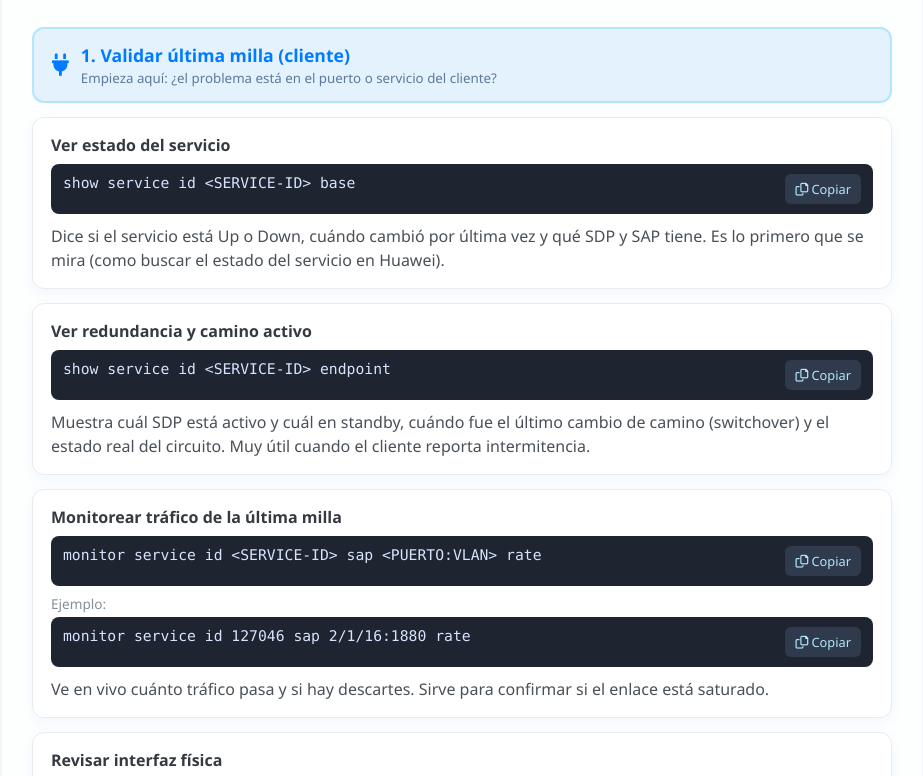
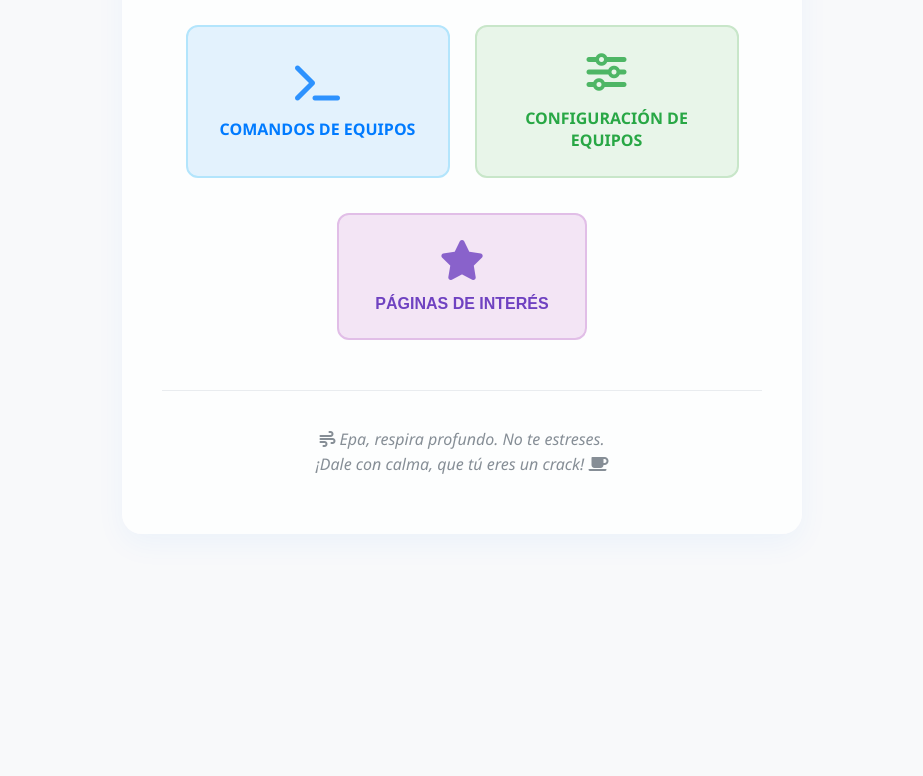
Before and after one commit to comandosdodo/Comandosdos, a plain HTML site: page index.html in a window 1280 px wide. Shown: the part 198-974 px from the top of the page, without its empty margins (178-1101 px from the left). After the commit the page ends 800 px from the top, so only its background shows below. Drawn offline with Linux system fonts and the light colour scheme.

Commit message:
Update index.html

```diff
--- a/index.html
+++ b/index.html
@@ -3,283 +3,218 @@
 <head>
     <meta charset="UTF-8">
     <meta name="viewport" content="width=device-width, initial-scale=1.0">
-    <title>Comandos de Equipos </title>
+    <title>Panel de Control Networking - Serena</title>
     <link rel="stylesheet" href="https://cdnjs.cloudflare.com/ajax/libs/font-awesome/6.0.0/css/all.min.css">
     <style>
-        /* --- Base --- */
+        /* --- 1. Base y Fondo --- */
         body {
             font-family: 'Segoe UI', Roboto, Helvetica, Arial, sans-serif;
             background: #f8f9fa;
             color: #495057;
+            min-height: 100vh;
+            display: flex;
+            justify-content: center;
+            align-items: center;
             margin: 0;
-            padding: 30px 15px;
         }
         .container {
-            max-width: 860px;
-            margin: 0 auto;
-            padding: 30px;
+            text-align: center;
+            padding: 40px;
             background: rgba(255, 255, 255, 0.8);
             border-radius: 20px;
             box-shadow: 0 10px 30px rgba(0, 123, 255, 0.05);
+            max-width: 600px;
         }
-        .btn-volver {
-            display: inline-flex;
-            align-items: center;
-            gap: 8px;
-            margin-bottom: 20px;
-            padding: 10px 16px;
+
+        h1 {
+            margin-bottom: 50px;
+            color: #007bff;
+            text-transform: uppercase;
+            letter-spacing: 3px;
+            font-weight: 300;
+            font-size: 2rem;
+        }
+
+        /* --- 3. Botones y Menú --- */
+        .menu-buttons {
+            display: flex;
+            flex-wrap: wrap; /* Permite que los botones bajen si no caben */
+            gap: 25px;
+            justify-content: center;
+        }
+
+        .btn-menu {
+            padding: 25px 20px;
+            font-size: 1rem;
+            font-weight: 600;
             color: #007bff;
             background: #e3f2fd;
             border: 2px solid #b3e5fc;
+            border-radius: 12px;
+            cursor: pointer;
+            text-decoration: none;
+            transition: all 0.4s ease;
+            width: 220px;
+            display: flex;
+            flex-direction: column;
+            align-items: center;
+            justify-content: center;
+            gap: 15px;
+        }
+
+        /* Estilo especial para el tercer botón (centrado abajo) */
+        .btn-interes {
+            width: 250px;
+            margin-top: 10px;
+            color: #6f42c1; /* Color púrpura suave */
+            background: #f3e5f5;
+            border-color: #e1bee7;
+        }
+
+        .btn-menu i { font-size: 2.5rem; opacity: 0.8; }
+
+        .btn-menu:hover {
+            background: #ffffff;
+            border-color: #007bff;
+            box-shadow: 0 8px 25px rgba(0, 123, 255, 0.15);
+            transform: translateY(-8px);
+        }
+
+        .btn-config { color: #28a745; background: #e8f5e9; border-color: #c8e6c9; }
+        .btn-config:hover { border-color: #28a745; box-shadow: 0 8px 25px rgba(40, 167, 69, 0.15); }
+
+        .btn-interes:hover { border-color: #6f42c1; box-shadow: 0 8px 25px rgba(111, 66, 193, 0.15); }
+
+        /* --- 4. Ventana Modal (Links de Interés) --- */
+        .modal {
+            display: none;
+            position: fixed;
+            z-index: 1000;
+            left: 0; top: 0;
+            width: 100%; height: 100%;
+            background-color: rgba(0,0,0,0.4);
+            backdrop-filter: blur(5px);
+        }
+
+        .modal-content {
+            background-color: white;
+            margin: 10% auto;
+            padding: 30px;
+            border-radius: 20px;
+            width: 80%;
+            max-width: 400px;
+            text-align: left;
+            box-shadow: 0 5px 30px rgba(0,0,0,0.2);
+            animation: slideDown 0.4s ease;
+        }
+
+        @keyframes slideDown {
+            from { transform: translateY(-50px); opacity: 0; }
+            to { transform: translateY(0); opacity: 1; }
+        }
+
+        .modal-header {
+            display: flex;
+            justify-content: space-between;
+            align-items: center;
+            border-bottom: 1px solid #eee;
+            padding-bottom: 15px;
+            margin-bottom: 20px;
+        }
+
+        .close-modal { font-size: 28px; cursor: pointer; color: #aaa; }
+        .close-modal:hover { color: #000; }
+
+        .links-list { list-style: none; padding: 0; }
+        .links-list li { margin-bottom: 15px; }
+        .links-list a {
+            display: flex;
+            align-items: center;
+            gap: 15px;
+            text-decoration: none;
+            color: #495057;
+            font-weight: 500;
+            padding: 12px;
             border-radius: 10px;
-            text-decoration: none;
-            font-weight: 600;
-            transition: all 0.3s ease;
+            background: #f8f9fa;
+            transition: 0.3s;
         }
-        .btn-volver:hover { background: #fff; border-color: #007bff; }
+        .links-list a:hover {
+            background: #e3f2fd;
+            color: #007bff;
+            transform: translateX(10px);
+        }
 
-        /* --- Sección Nokia --- */
-        .nk-wrap { text-align: left; }
-        .nk-wrap h2.nk-title {
-            text-align: center; color: #007bff; font-weight: 300;
-            letter-spacing: 3px; text-transform: uppercase; font-size: 1.8rem; margin: 0 0 8px;
-        }
-        .nk-sub { text-align: center; color: #868e96; margin: 0 0 30px; }
-
-        .nk-group { margin-bottom: 30px; }
-        .nk-group-head {
-            display: flex; align-items: center; gap: 12px;
-            padding: 14px 18px; border-radius: 12px;
-            background: #e3f2fd; border: 2px solid #b3e5fc; color: #007bff;
-        }
-        .nk-group-head i { font-size: 1.4rem; }
-        .nk-group-head h3 { margin: 0; font-size: 1.1rem; }
-        .nk-group-head small { display: block; font-weight: 400; color: #5c7a99; margin-top: 2px; }
-
-        .nk-item {
-            margin-top: 14px; padding: 16px 18px; background: #fff;
-            border: 1px solid #e9ecef; border-radius: 12px;
-            box-shadow: 0 4px 14px rgba(0, 123, 255, 0.05);
-        }
-        .nk-item h4 { margin: 0 0 8px; font-size: 1rem; color: #343a40; }
-        .nk-item p { margin: 10px 0 0; line-height: 1.5; }
-
-        .nk-code-label { margin: 8px 0 4px; font-size: 0.85rem; color: #868e96; }
-        .nk-code {
-            display: flex; align-items: flex-start; justify-content: space-between; gap: 10px;
-            background: #1e2530; color: #d6e4ff; border-radius: 8px; padding: 10px 12px;
-            font-family: Consolas, 'Courier New', monospace; font-size: 0.92rem;
-        }
-        .nk-code pre { margin: 0; white-space: pre-wrap; word-break: break-word; font: inherit; }
-        .nk-copy {
-            flex-shrink: 0; border: none; border-radius: 6px; cursor: pointer;
-            background: #2f3b4c; color: #b3e5fc; padding: 6px 10px; font-size: 0.8rem;
-            font-family: 'Segoe UI', Roboto, Arial, sans-serif; transition: background 0.2s;
-        }
-        .nk-copy:hover { background: #3d4d63; }
-        .nk-copy:focus-visible { outline: 2px solid #b3e5fc; outline-offset: 2px; }
-        .nk-copy.ok { background: #28a745; color: #fff; }
-
-        .nk-check { border-color: #c8e6c9; }
-        .nk-check .nk-group-head { background: #e8f5e9; border-color: #c8e6c9; color: #28a745; }
-        .nk-check .nk-group-head small { color: #5f8f69; }
-        .nk-result { margin: 12px 0 0; padding-left: 20px; line-height: 1.7; }
-
-        @media (max-width: 480px) {
-            .container { padding: 20px 14px; }
-            .nk-wrap h2.nk-title { font-size: 1.4rem; letter-spacing: 2px; }
+        /* --- 5. Footer --- */
+        .footer-mensaje {
+            margin-top: 50px;
+            font-style: italic;
+            color: #868e96;
+            font-size: 1rem;
+            line-height: 1.6;
+            border-top: 1px solid #e9ecef;
+            padding-top: 20px;
         }
     </style>
 </head>
 <body>
 
     <div class="container">
-        <a href="index.html" class="btn-volver"><i class="fa-solid fa-arrow-left"></i> Volver al inicio</a>
+        <h1><i class="fa-solid fa-cloud-sun"></i> QUÉ HAREMOS HOY...</h1>
 
-        <!-- ===================== SECCIÓN NOKIA ===================== -->
-        <section class="nk-wrap" aria-labelledby="nk-title">
-            <h2 class="nk-title" id="nk-title"><i class="fa-solid fa-network-wired" aria-hidden="true"></i> Nokia</h2>
-            <p class="nk-sub">Comandos para diagnosticar un ticket, en orden de uso. Toca "Copiar" para llevarte el comando.</p>
-            <div id="nk-root"></div>
-        </section>
-        <!-- ===================== FIN SECCIÓN NOKIA ===================== -->
+        <div class="menu-buttons">
+            <a href="comandos.html" class="btn-menu">
+                <i class="fa-solid fa-terminal"></i> <span>COMANDOS DE EQUIPOS</span>
+            </a>
+
+            <a href="configuracion.html" class="btn-menu btn-config">
+                <i class="fa-solid fa-sliders"></i> <span>CONFIGURACIÓN DE EQUIPOS</span>
+            </a>
+
+            <button class="btn-menu btn-interes" onclick="openModal()">
+                <i class="fa-solid fa-star"></i> <span>PÁGINAS DE INTERÉS</span>
+            </button>
+        </div>
+
+        <div class="footer-mensaje">
+            <p>
+                <i class="fa-solid fa-wind"></i> Epa, respira profundo. No te estreses. <br>
+                ¡Dale con calma, que tú eres un crack! <i class="fa-solid fa-coffee"></i>
+            </p>
+        </div>
+    </div>
+
+    <div id="linksModal" class="modal">
+        <div class="modal-content">
+            <div class="modal-header">
+                <h2 style="margin:0; color:#6f42c1; font-size: 1.2rem;">Páginas de Interés</h2>
+                <span class="close-modal" onclick="closeModal()">&times;</span>
+            </div>
+            <ul class="links-list">
+                <li><a href="https://www.deepl.com/es/translator" target="_blank"><i class="fa-solid fa-language"></i> Traductor DeepL</a></li>
+                <li><a href="https://macvendors.com/" target="_blank"><i class="fa-solid fa-search"></i> Ver MAC Vendor</a></li>
+                <li><a href="https://mxtoolbox.com/blacklists.aspx" target="_blank"><i class="fa-solid fa-user-slash"></i> Lista Negra (Blacklist)</a></li>
+                <li><a href="https://n1ufiherramientas.github.io/ufiherramientas/" target="_blank"><i class="fa-solid fa-table"></i> Tablas y Scripts</a></li>
+                <li><a href="https://www.abuseipdb.com/" target="_blank"><i class="fa-solid fa-shield-halved"></i> AbuseIPDB</a></li>
+                <li><a href="https://ufinetlatam.sharepoint.com/sites/PlanificacindeRed315/SitePages/Wiki.aspx" target="_blank"><i class="fa-solid fa-book"></i> Wiki Configuración de Equipos</a></li>
+            </ul>
+        </div>
     </div>
 
     <script>
-    (function () {
-        // Para agregar un comando nuevo: copia un bloque { t: "...", d: "...", c: [...] } dentro de "items".
-        // En "c": { c: "comando" } y opcionalmente l: "Ejemplo:" u "o" como etiqueta.
-        var DATA = [
-            {
-                icon: "fa-plug",
-                title: "1. Validar última milla (cliente)",
-                sub: "Empieza aquí: ¿el problema está en el puerto o servicio del cliente?",
-                items: [
-                    { t: "Ver estado del servicio",
-                      c: [{ c: "show service id <SERVICE-ID> base" }],
-                      d: "Dice si el servicio está Up o Down, cuándo cambió por última vez y qué SDP y SAP tiene. Es lo primero que se mira (como buscar el estado del servicio en Huawei)." },
-                    { t: "Ver redundancia y camino activo",
-                      c: [{ c: "show service id <SERVICE-ID> endpoint" }],
-                      d: "Muestra cuál SDP está activo y cuál en standby, cuándo fue el último cambio de camino (switchover) y el estado real del circuito. Muy útil cuando el cliente reporta intermitencia." },
-                    { t: "Monitorear tráfico de la última milla",
-                      c: [{ c: "monitor service id <SERVICE-ID> sap <PUERTO:VLAN> rate" },
-                          { l: "Ejemplo:", c: "monitor service id 127046 sap 2/1/16:1880 rate" }],
-                      d: "Ve en vivo cuánto tráfico pasa y si hay descartes. Sirve para confirmar si el enlace está saturado." },
-                    { t: "Revisar interfaz física",
-                      c: [{ c: "show port 1/1/1 detail" }, { l: "o", c: "show port 1/1/1" }],
-                      d: "Estado físico, velocidad y contadores de errores: CRC, LOS y flaps. Parecido a un display interface en Huawei." },
-                    { t: "Buscar caídas del puerto",
-                      c: [{ c: "show log log-id 99 subject 1/1/1" }],
-                      d: "Lista los eventos del puerto en el log, así ves cuándo cayó y cuándo volvió." }
-                ]
-            },
-            {
-                icon: "fa-route",
-                title: "2. Validar MPLS",
-                sub: "Úsalos cuando sospechas del transporte y no de la última milla.",
-                items: [
-                    { t: "Ver sesiones LDP",
-                      c: [{ c: 'show router "Base" ldp session' }],
-                      d: "Todas las sesiones deben estar Up. Si alguna está caída, ahí hay un problema de transporte." },
-                    { t: "Ver labels aprendidos",
-                      c: [{ c: "show router ldp bindings active" }, { l: "o", c: "show router ldp bindings" }],
-                      d: "Confirma que los equipos están intercambiando labels (las etiquetas MPLS)." },
-                    { t: "Ver LSP",
-                      c: [{ c: 'show router "Base" mpls lsp' }],
-                      d: "Verifica que los túneles LSP estén operativos." },
-                    { t: "Ver LSP de tránsito",
-                      c: [{ c: 'show router "Base" mpls lsp transit' }],
-                      d: "Te dice si este nodo es parte del camino de un túnel (nodo intermedio)." },
-                    { t: "Ver detalle de un LSP",
-                      c: [{ c: 'show router mpls lsp "<NOMBRE_LSP>" path detail' }],
-                      d: "Muestra la ruta que sigue, los saltos, el estado y los labels del túnel." },
-                    { t: "Ver vecinos RSVP",
-                      c: [{ c: "show router rsvp neighbor" }],
-                      d: "Valida los vecinos RSVP, que son la base de la ingeniería de tráfico (TE)." }
-                ]
-            },
-            {
-                icon: "fa-satellite-dish",
-                title: "3. Pruebas end-to-end MPLS",
-                sub: "Las más útiles al escalar un caso.",
-                items: [
-                    { t: "Ping al LSP",
-                      c: [{ c: 'oam lsp-ping "<NOMBRE_LSP>"' },
-                          { l: "Ejemplo:", c: "oam lsp-ping rsvp-te lsp-name TO_CLRMLCOBOSRTCREG01" }],
-                      d: "Comprueba que hay continuidad MPLS de punta a punta por ese túnel." },
-                    { t: "Trace del LSP",
-                      c: [{ c: 'oam lsp-trace "<NOMBRE_LSP>"' },
-                          { l: "o", c: "oam lsp-trace rsvp-te lsp-name TO_CLRMLCOBOSRTCREG01" }],
-                      d: "Es como un traceroute pero sobre MPLS: muestra salto a salto dónde se corta el túnel." }
-                ]
-            },
-            {
-                icon: "fa-link",
-                title: "4. Validar pseudowire (Epipe)",
-                sub: "Si el servicio es L2VPN.",
-                items: [
-                    { t: "Ver detalles del PW",
-                      c: [{ c: "show router ldp bindings services service-id <ID> detail" }],
-                      d: "Muestra VC-ID local y remoto, MTU local y remota, peer remoto y control-word. Probablemente el comando más importante de un Epipe: si algo no coincide entre ambos lados, se ve aquí." }
-                ]
-            }
-        ];
-
-        var CHECKLIST = [
-            "show service id <ID> base",
-            "show service id <ID> endpoint",
-            "show port X/X/X detail",
-            'show router "Base" ldp session',
-            'show router "Base" mpls lsp',
-            "show router ldp bindings services service-id <ID> detail",
-            "oam lsp-ping <LSP>",
-            "show log log-id 99 subject X/X/X"
-        ];
-
-        var RESULTS = [
-            "Última milla (SAP/puerto)",
-            "Pseudowire (Epipe)",
-            "SDP",
-            "MPLS/LDP",
-            "RSVP/LSP",
-            "Transporte óptico aguas abajo"
-        ];
-
-        function el(tag, cls, text) {
-            var e = document.createElement(tag);
-            if (cls) e.className = cls;
-            if (text) e.textContent = text;
-            return e;
+        function openModal() {
+            document.getElementById("linksModal").style.display = "block";
         }
 
-        function codeBox(text) {
-            var box = el("div", "nk-code");
-            var pre = el("pre", null, text);
-            var btn = el("button", "nk-copy");
-            btn.type = "button";
-            btn.innerHTML = '<i class="fa-regular fa-copy" aria-hidden="true"></i> Copiar';
-            btn.addEventListener("click", function () {
-                function done() {
-                    btn.classList.add("ok");
-                    btn.textContent = "Copiado";
-                    setTimeout(function () {
-                        btn.classList.remove("ok");
-                        btn.innerHTML = '<i class="fa-regular fa-copy" aria-hidden="true"></i> Copiar';
-                    }, 1500);
-                }
-                if (navigator.clipboard && navigator.clipboard.writeText) {
-                    navigator.clipboard.writeText(text).then(done);
-                } else {
-                    var ta = el("textarea"); ta.value = text; document.body.appendChild(ta);
-                    ta.select(); document.execCommand("copy"); ta.remove(); done();
-                }
-            });
-            box.appendChild(pre);
-            box.appendChild(btn);
-            return box;
+        function closeModal() {
+            document.getElementById("linksModal").style.display = "none";
         }
 
-        function groupHead(icon, title, sub) {
-            var h = el("div", "nk-group-head");
-            var i = el("i", "fa-solid " + icon); i.setAttribute("aria-hidden", "true");
-            var wrap = el("div");
-            wrap.appendChild(el("h3", null, title));
-            wrap.appendChild(el("small", null, sub));
-            h.appendChild(i); h.appendChild(wrap);
-            return h;
+        // Cerrar si hace clic fuera de la cajita blanca
+        window.onclick = function(event) {
+            let modal = document.getElementById("linksModal");
+            if (event.target == modal) {
+                modal.style.display = "none";
+            }
         }
-
-        var root = document.getElementById("nk-root");
-
-        DATA.forEach(function (g) {
-            var group = el("div", "nk-group");
-            group.appendChild(groupHead(g.icon, g.title, g.sub));
-            g.items.forEach(function (it) {
-                var card = el("div", "nk-item");
-                card.appendChild(el("h4", null, it.t));
-                it.c.forEach(function (cmd) {
-                    if (cmd.l) card.appendChild(el("div", "nk-code-label", cmd.l));
-                    card.appendChild(codeBox(cmd.c));
-                });
-                card.appendChild(el("p", null, it.d));
-                group.appendChild(card);
-            });
-            root.appendChild(group);
-        });
-
-        // 5. Checklist rápida
-        var chk = el("div", "nk-group nk-check");
-        chk.appendChild(groupHead("fa-list-check", "5. Checklist rápida de NOC", "Cuando llegue un ticket Nokia, corre estos comandos en orden."));
-        var card = el("div", "nk-item");
-        card.appendChild(codeBox(CHECKLIST.join("\n")));
-        card.appendChild(el("p", null, "Con esto normalmente puedes saber en qué parte está la falla:"));
-        var ul = el("ul", "nk-result");
-        RESULTS.forEach(function (r) { ul.appendChild(el("li", null, r)); });
-        card.appendChild(ul);
-        chk.appendChild(card);
-        root.appendChild(chk);
-    })();
     </script>
-
-</body>
-</html>
```
